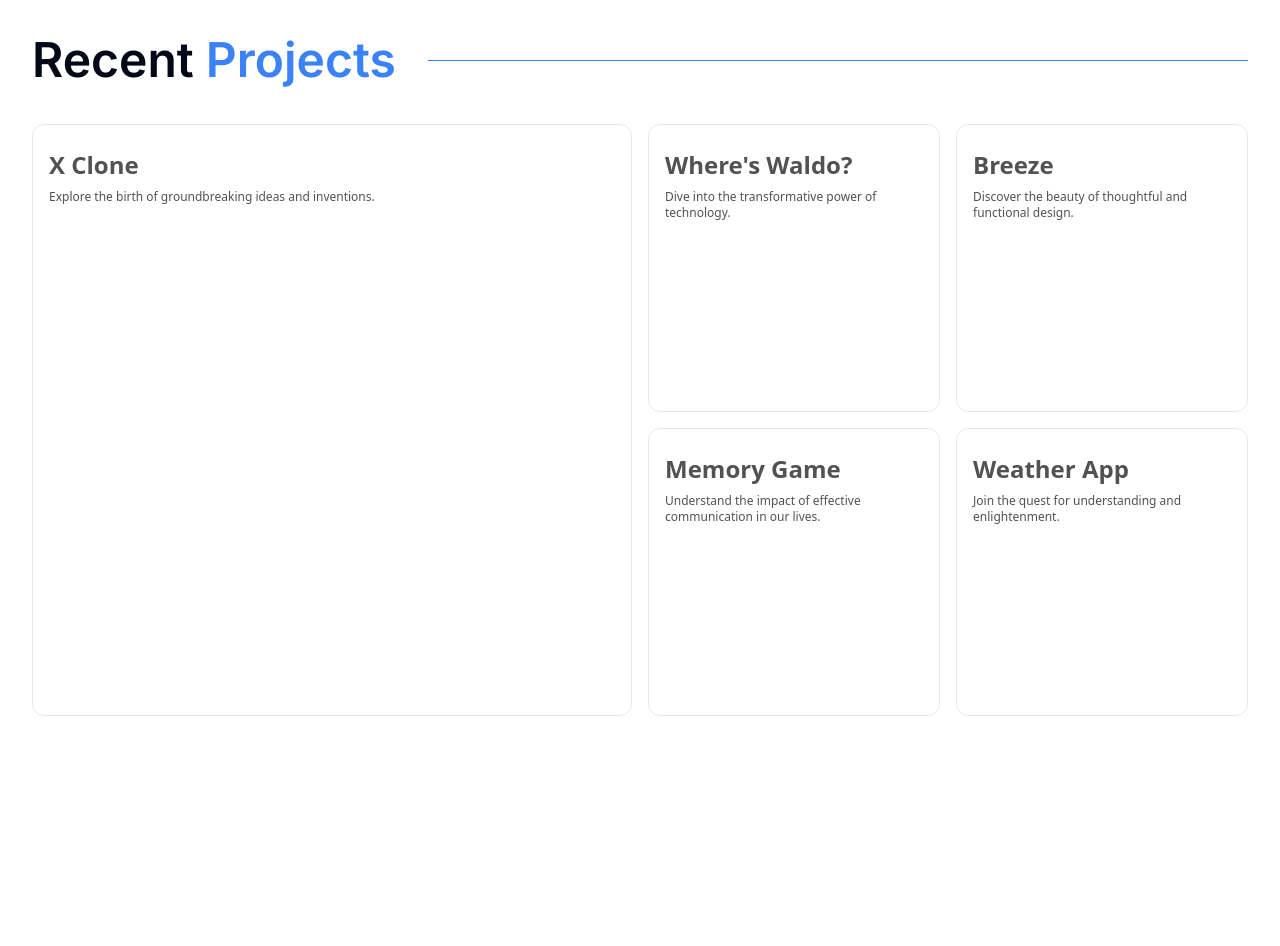
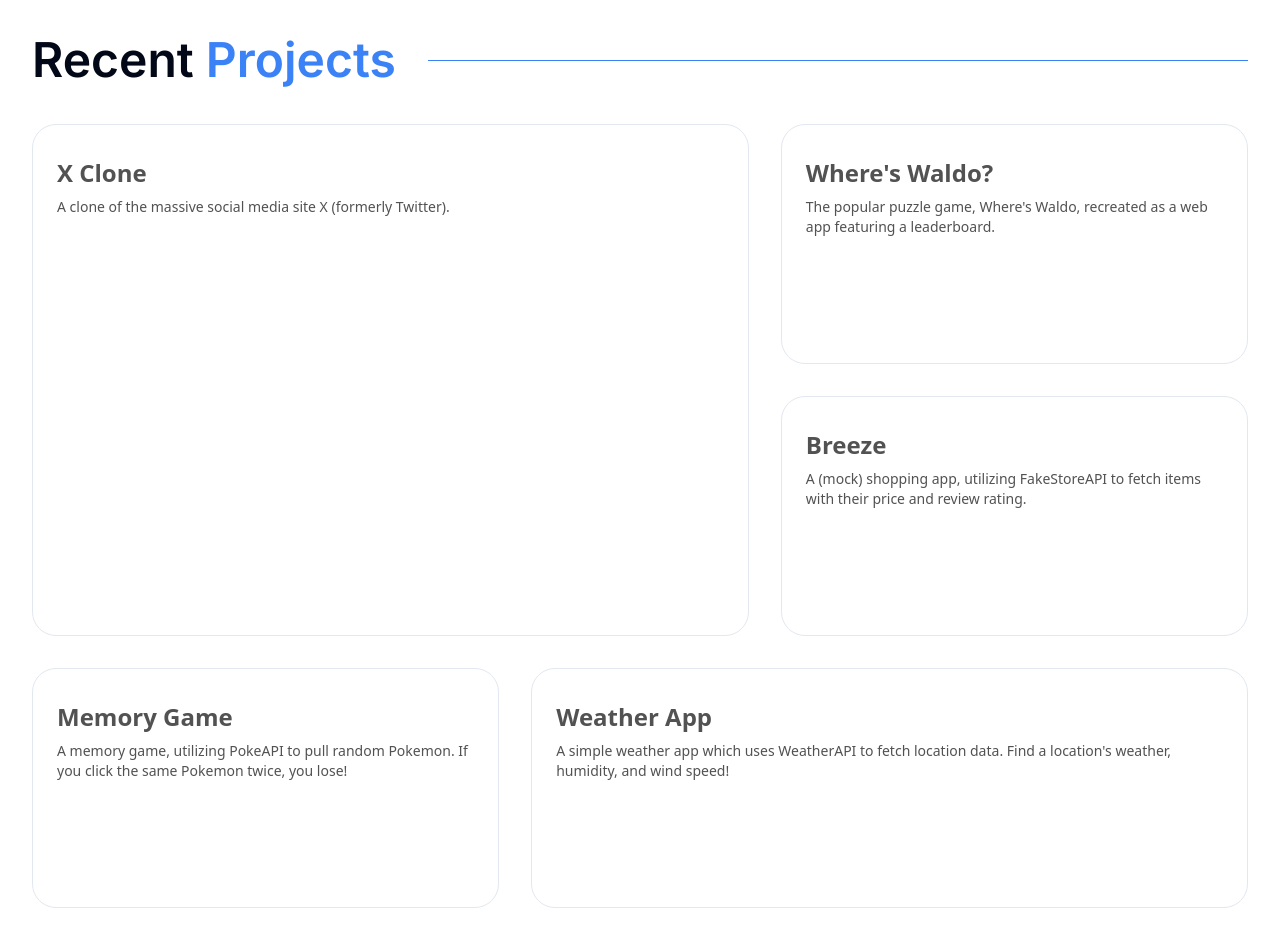
Before and after one commit to amora7741/PortfolioV2, a Next.js app: page / in a window 1280 px wide. Shown: the part 1600-2546 px from the top of the page. Before the commit the page ends 2380 px from the top, so only its background shows below. Built offline with nearby package versions, Linux system fonts and the light colour scheme.

Commit message:
Adjust bento layout

```diff
--- a/src/components/Projects.tsx
+++ b/src/components/Projects.tsx
@@ -18,7 +18,7 @@ const Projects = () => {
               key={i}
               title={item.title}
               description={item.description}
-              className={i === 0 ? 'md:col-span-2 md:row-span-2' : ''}
+              className={item.className}
             />
           ))}
         </BentoGrid>
--- a/src/components/ui/bento-grid.tsx
+++ b/src/components/ui/bento-grid.tsx
@@ -10,7 +10,7 @@ export const BentoGrid = ({
   return (
     <div
       className={cn(
-        'grid md:auto-rows-[18rem] grid-cols-1 md:grid-cols-4 gap-4 mx-auto ',
+        'grid auto-rows-[12rem]  md:auto-rows-[15rem] grid-cols-1 md:grid-cols-5 gap-4 md:gap-8 mx-auto ',
         className
       )}
     >
@@ -35,7 +35,7 @@ export const BentoGridItem = ({
   return (
     <div
       className={cn(
-        'row-span-1 rounded-xl group/bento hover:shadow-xl transition duration-200 shadow-input dark:shadow-none p-4  dark:border-white/[0.2] bg-transparent border justify-between flex flex-col space-y-4',
+        'row-span-1 rounded-3xl group/bento hover:shadow-xl transition duration-200 shadow-input dark:shadow-none p-6  dark:border-white/[0.2] bg-transparent border justify-between flex flex-col space-y-4',
         className
       )}
     >
@@ -45,7 +45,7 @@ export const BentoGridItem = ({
         <h1 className='text-lg md:text-2xl font-sans font-bold text-neutral-600 dark:text-neutral-200 mb-2 mt-2'>
           {title}
         </h1>
-        <div className='font-sans font-normal text-neutral-600 text-xs dark:text-neutral-300'>
+        <div className='text-sm font-sans font-normal text-neutral-600 dark:text-neutral-300'>
           {description}
         </div>
       </div>
--- a/src/data/index.tsx
+++ b/src/data/index.tsx
@@ -54,23 +54,32 @@ export const scrollerItems = [
 export const projects = [
   {
     title: 'X Clone',
-    description: 'Explore the birth of groundbreaking ideas and inventions.',
+    description:
+      'A clone of the massive social media site X (formerly Twitter).',
+    className: 'md:col-span-5 md:row-span-1 lg:col-span-3 lg:row-span-2',
   },
   {
     title: "Where's Waldo?",
-    description: 'Dive into the transformative power of technology.',
+    description:
+      "The popular puzzle game, Where's Waldo, recreated as a web app featuring a leaderboard.",
+    className: 'md:col-span-3 md:row-span-1 lg:col-span-2',
   },
   {
     title: 'Breeze',
-    description: 'Discover the beauty of thoughtful and functional design.',
+    description:
+      'A (mock) shopping app, utilizing FakeStoreAPI to fetch items with their price and review rating.',
+    className: 'md:col-span-2 md:row-span-1 lg:col-span-2',
   },
   {
     title: 'Memory Game',
     description:
-      'Understand the impact of effective communication in our lives.',
+      'A memory game, utilizing PokeAPI to pull random Pokemon. If you click the same Pokemon twice, you lose!',
+    className: 'md:col-span-2 md:row-span-1',
   },
   {
     title: 'Weather App',
-    description: 'Join the quest for understanding and enlightenment.',
+    description:
+      "A simple weather app which uses WeatherAPI to fetch location data. Find a location's weather, humidity, and wind speed!",
+    className: 'md:col-span-3 md:row-span-1',
   },
 ];
```
